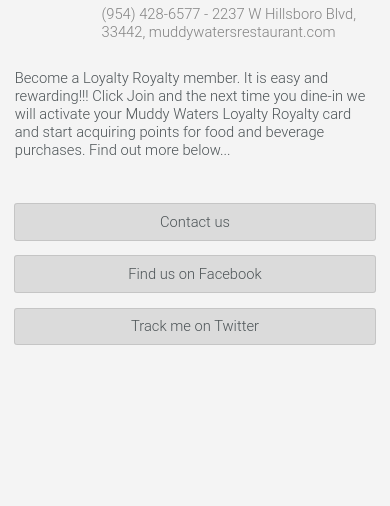
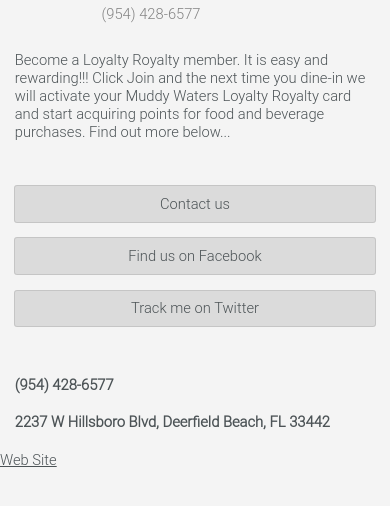
Before and after one commit to khhodges/RebuildIonicasTelerik, a website: page ShirtDesigner/index.html in a window 390 px wide. Shown: the part 90-596 px from the top of the page. Drawn offline with Linux system fonts and the light colour scheme; some packages are replaced by stand-ins of ours.

Commit message:
Changes from Screen Builder

```diff
--- a/ShirtDesigner/components/homeView/view.html
+++ b/ShirtDesigner/components/homeView/view.html
@@ -9,7 +9,7 @@
 
             <div class="app-details">
                 <h2>Muddy Waters</h2>
-                <h4>(954) 428-6577 - 2237 W Hillsboro Blvd, 33442, muddywatersrestaurant.com</h4>
+                <h4>(954) 428-6577</h4>
             </div>
         </div>
 
@@ -21,6 +21,9 @@
             <a data-role="button" data-rel="external" href="#" onclick="app.homeView.homeViewModel.openLink('https://twitter.com/JbyrdMuddyWater');">Track me on Twitter</a>
         </div>
         <!-- START_CUSTOM_CODE_homeViewModel -->
+        <h4>(954) 428-6577 </h4>
+        <h4>2237 W Hillsboro Blvd, Deerfield Beach, FL 33442</h4>
+        <a href="http://muddywatersrestaurant.com" target="_blank">Web Site</a>
         <!-- END_CUSTOM_CODE_homeViewModel -->
     </div>
     <!-- START_CUSTOM_CODE_homeView -->
```
Also changed, not shown: ShirtDesigner/.app.json.
